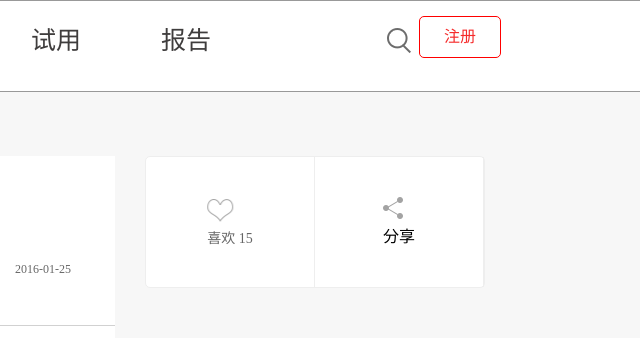
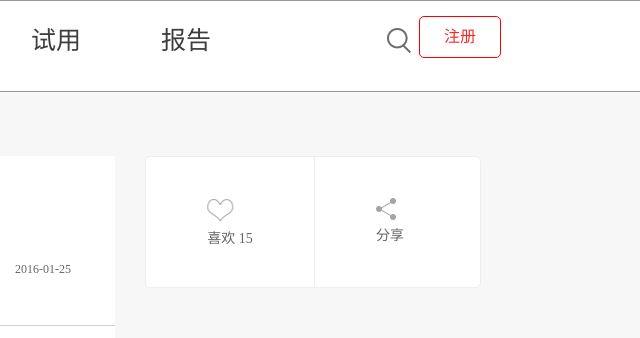
Before and after one commit to libooj/jiguo, a plain HTML site: page daogou/xqing.html in a window 1280 px wide. Shown: the top 338 px of the page, 640-1280 px from the left. Drawn offline with Linux system fonts and the light colour scheme; files whose address does not match are found by name.

Commit message:
'修改了详情页'

```diff
--- a/css/xue.css
+++ b/css/xue.css
@@ -608,7 +608,7 @@ border-bottom: 1px solid rgb(226, 226, 226);
 /* pen右侧部分 */
 .xqing .xqing1 .pen .pen_right{
     float: left;
-    /* width: 334px; */
+    width: 334px;
     height: 130px;
     margin-left: 34px;
     background-color: #fff;
@@ -632,11 +632,11 @@ border-right: 1px solid rgb(238, 238, 238);
 }
 .xqing .xqing1 .pen .pen_right a .pen_zan .pen_zan2{
     position: absolute;
-    top:50%;
-    left:50%;
-    transform: translate(-50%,-50%);
+    top: 41px;
+    right: -90px;
 }
-.xqing .xqing1 .pen .pen_right a .pen_zan .pen_zan1 span{
+.xqing .xqing1 .pen .pen_right a .pen_zan .pen_zan1 span,
+.xqing .xqing1 .pen .pen_right a .pen_zan .pen_zan2 span{
     font-size: 14px;
     color: #666;
 }
--- a/daogou/xqing.html
+++ b/daogou/xqing.html
@@ -114,20 +114,18 @@
                         <br>
                         <span>喜欢 15</span>
                     </div>
-                    </div>
-                </a>
-                <a href="">
-                    <div class="pen_zan">
-                        <div class="pen_zan2">
+                    <div class="pen_zan2">
                         <img src="../img/share_yj1.png" alt="">
                         <br>
                         <span>分享</span>
                     </div>
-                    </div>
+
+                    </div>  <!-- pen_zan结束 -->
                 </a>
 
 
-                </div>
+
+                </div>     <!-- pen_right结束 -->
              </div>    <!-- pen结束 -->
 
 
```
